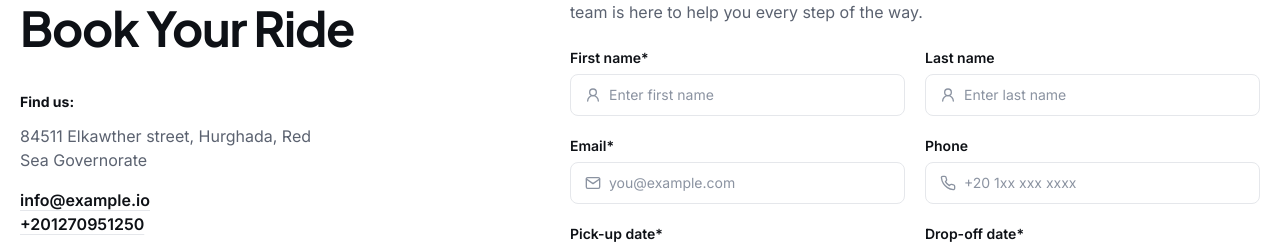
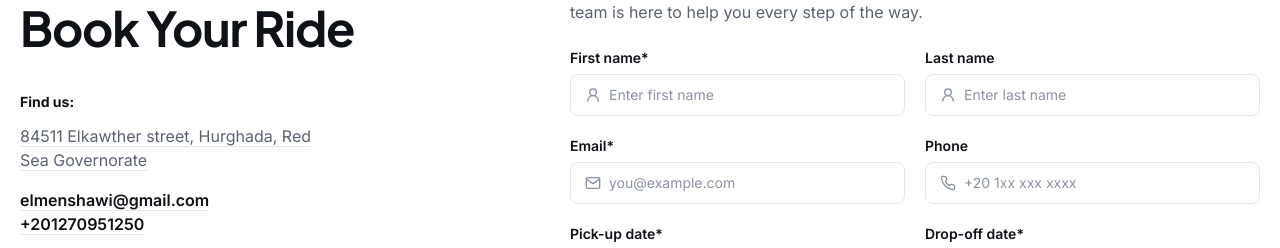
Before and after one commit to launchyeg/landing-page-el-menshawi-rent-car, a React (Vite) app: page / in a window 1280 px wide. Shown: the part 7550-7798 px from the top of the page. Built offline with nearby package versions, Linux system fonts and the light colour scheme.

Commit message:
last edit cms

```diff
--- a/src/components/landingPage/Booking.jsx
+++ b/src/components/landingPage/Booking.jsx
@@ -94,9 +94,14 @@ export default function Booking({
 
           <div className="mt-10">
             <p className="mb-3 text-sm font-bold text-ink">{findUsLabel}</p>
-            <p className="mb-4 max-w-xs text-ink-soft">
+            <a
+              href={contact.office.href}
+              target="_blank"
+              rel="noopener noreferrer"
+              className="mb-4 block max-w-xs text-ink-soft underline decoration-border underline-offset-4 transition-colors hover:text-primary"
+            >
               {contact.office.value}
-            </p>
+            </a>
             <a
               href={`mailto:${contact.email.value}`}
               className="block font-semibold text-ink underline decoration-border underline-offset-4 transition-colors hover:text-primary"
--- a/src/components/layout/Footer.jsx
+++ b/src/components/layout/Footer.jsx
@@ -89,7 +89,14 @@ export default function Footer({
             <span className="font-semibold text-white/45">
               {contact.office.label}
             </span>
-            <span className="text-white/85">{contact.office.value}</span>
+            <a
+              href={contact.office.href}
+              target="_blank"
+              rel="noopener noreferrer"
+              className="text-white/85 hover:text-primary"
+            >
+              {contact.office.value}
+            </a>
           </div>
         </div>
         <div className="flex items-start gap-3 text-sm">
--- a/src/content/content.js
+++ b/src/content/content.js
@@ -8,8 +8,9 @@ export const contact = {
   office: {
     label: "Office",
     value: "84511 Elkawther street, Hurghada, Red Sea Governorate",
+    href: "https://maps.app.goo.gl/nFxTCEnzmupdo7yK7?g_st=ic",
   },
-  email: { label: "Email", value: "info@example.io" },
+  email: { label: "Email", value: "elmenshawi@gmail.com" },
   phone: { label: "Phone", value: "+201270951250" },
 };
 
@@ -28,7 +29,7 @@ export const social = [
   },
   {
     platform: "location",
-    href: "https://maps.app.goo.gl/nFxTCEnzmupdo7yK7?g_st=ic",
+    href: `${contact.office.href}`,
   },
 ];
 
--- a/src/lib/motion.js
+++ b/src/lib/motion.js
@@ -1,7 +1,7 @@
 // Shared Framer Motion variants so every section animates consistently.
 export const fadeUp = {
-  hidden: { opacity: 0, y: 28 },
-  show: { opacity: 1, y: 0, transition: { duration: 0.6, ease: [0.16, 1, 0.3, 1] } },
+  hidden: { opacity: 0, y: 36 },
+  show: { opacity: 1, y: 0, transition: { duration: 0.65, ease: [0.16, 1, 0.3, 1] } },
 };
 
 export const fadeIn = {
@@ -17,8 +17,8 @@ export const staggerContainer = (staggerChildren = 0.12, delayChildren = 0) => (
 });
 
 export const staggerItem = {
-  hidden: { opacity: 0, y: 24 },
-  show: { opacity: 1, y: 0, transition: { duration: 0.5, ease: [0.16, 1, 0.3, 1] } },
+  hidden: { opacity: 0, y: 32 },
+  show: { opacity: 1, y: 0, transition: { duration: 0.55, ease: [0.16, 1, 0.3, 1] } },
 };
 
 export const viewportOnce = { once: true, amount: 0.2 };
```
